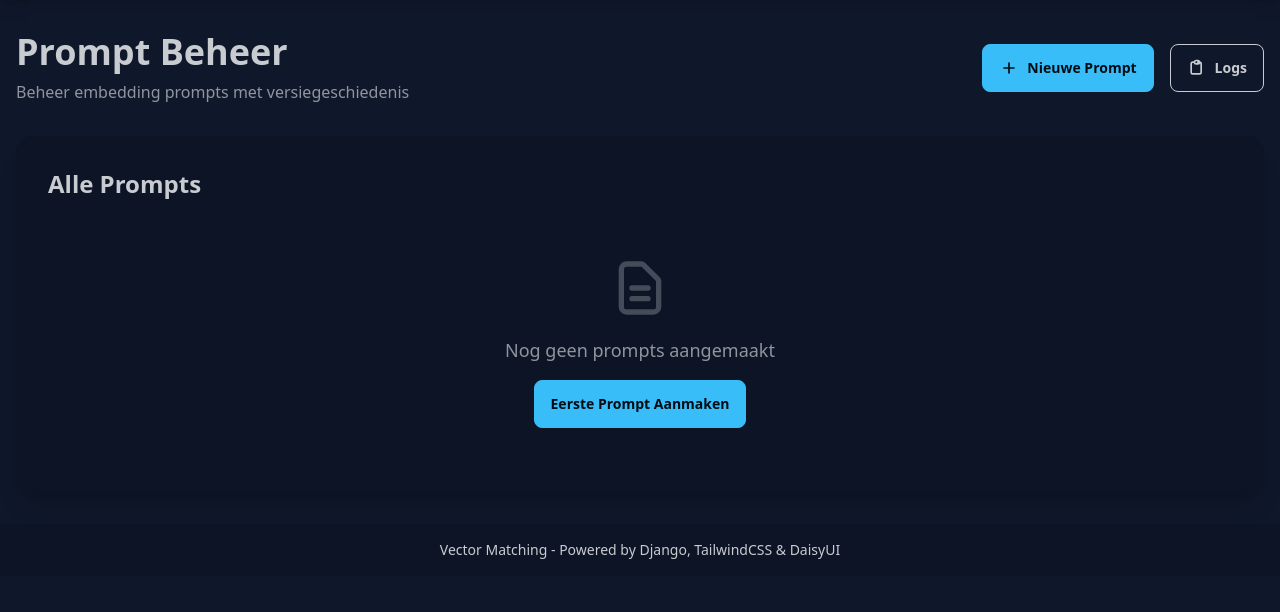
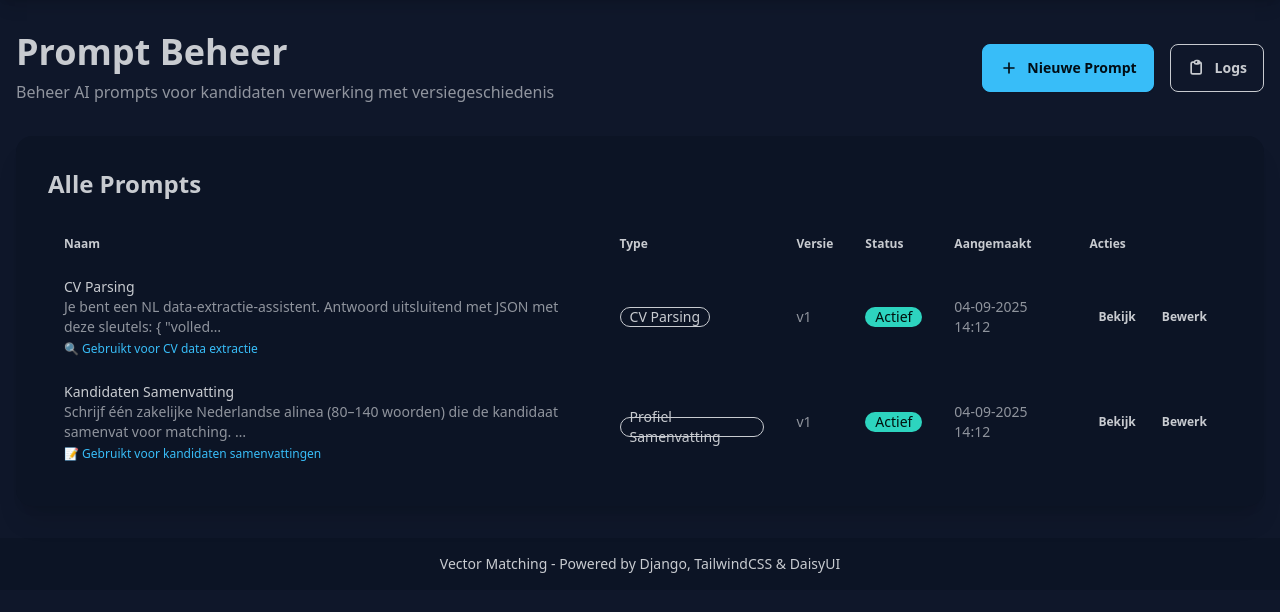
Before and after one commit to sovixlab/Vector-Matching, a Django app: page /prompts/ in a window 1280 px wide. Shown: the part 64-676 px from the top of the page. Run offline with Django 4.2, Linux system fonts and the light colour scheme; data comes from the database, SQL or seed files in the repository; data that the repository does not hold is empty; style sheets or scripts are compiled from the project's sources; parts of the project's set-up code (start-up, migrations or seed data) failed here and were passed over.

Commit message:
"Vereenvoudig prompt beheer naar één centrale pagina"

```diff
--- a/templates/prompts.html
+++ b/templates/prompts.html
@@ -8,7 +8,7 @@
     <div class="flex justify-between items-center mb-8">
         <div>
             <h1 class="text-4xl font-bold text-base-content">Prompt Beheer</h1>
-            <p class="text-base-content/70 mt-2">Beheer embedding prompts met versiegeschiedenis</p>
+            <p class="text-base-content/70 mt-2">Beheer AI prompts voor kandidaten verwerking met versiegeschiedenis</p>
         </div>
         <div class="flex gap-4">
             <a href="{% url 'vector_matching_app:prompt_create' %}" class="btn btn-primary">
@@ -61,6 +61,11 @@
                                 <td>
                                     <div class="font-medium">{{ prompt.name }}</div>
                                     <div class="text-sm text-base-content/70">{{ prompt.content|truncatechars:100 }}</div>
+                                    {% if prompt.prompt_type == 'profile_summary' %}
+                                        <div class="text-xs text-primary mt-1">📝 Gebruikt voor kandidaten samenvattingen</div>
+                                    {% elif prompt.prompt_type == 'cv_parsing' %}
+                                        <div class="text-xs text-primary mt-1">🔍 Gebruikt voor CV data extractie</div>
+                                    {% endif %}
                                 </td>
                                 <td>
                                     <div class="badge badge-outline">{{ prompt.get_prompt_type_display }}</div>
--- a/vector_matching_app/views.py
+++ b/vector_matching_app/views.py
@@ -318,8 +318,48 @@ def kandidaten_bulk_delete_view(request):
 # Prompt Management Views
 def prompts_list_view(request):
     """Overzicht van alle prompts."""
+    # Zorg ervoor dat de standaard prompts bestaan
+    _ensure_default_prompts()
+
     prompts = Prompt.objects.all().order_by('name', '-version')
     return render(request, 'prompts.html', {'prompts': prompts})
+
+
+def _ensure_default_prompts():
+    """Zorg ervoor dat de standaard prompts bestaan."""
+    # Kandidaten Samenvatting Prompt
+    if not Prompt.objects.filter(prompt_type='profile_summary').exists():
+        Prompt.objects.create(
+            name='Kandidaten Samenvatting',
+            prompt_type='profile_summary',
+            content="""Schrijf één zakelijke Nederlandse alinea (80–140 woorden) die de kandidaat samenvat voor matching. Benoem opleiding, jaren ervaring, functietitels, domeinen, vaardigheden, talen, beschikbaarheid. Gebruik alleen info uit de CV.
+
+CV tekst:
+""",
+            is_active=True
+        )
+
+    # CV Parsing Prompt
+    if not Prompt.objects.filter(prompt_type='cv_parsing').exists():
+        Prompt.objects.create(
+            name='CV Parsing',
+            prompt_type='cv_parsing',
+            content="""Je bent een NL data-extractie-assistent. Antwoord uitsluitend met JSON met deze sleutels:
+{ "volledige_naam": "...", "email": "...", "telefoonnummer": "...", "straat": "...", "huisnummer": "...", "postcode": "...", "woonplaats": "...", "opleidingsniveau": "...", "functietitels": ["..."], "jaren_ervaring": 0 }
+
+BELANGRIJK voor opleidingsniveau: Gebruik ALTIJD één van deze categorieën:
+- VMBO (voor VMBO, LBO, VBO)
+- HAVO (voor HAVO, 5-jarig HAVO)
+- VWO (voor VWO, Atheneum, Gymnasium)
+- MBO (voor MBO, ROC, niveau 2/3/4)
+- HBO (voor HBO, Hogeschool, Bachelor)
+- WO (voor WO, Universiteit, Master, PhD)
+- Overige (voor alle andere opleidingen)
+
+CV tekst:
+""",
+            is_active=True
+        )
 
 
 def prompt_detail_view(request, prompt_id):
```
Also changed, not shown: vector_matching_app/tasks.py (+10 -2 lines).
